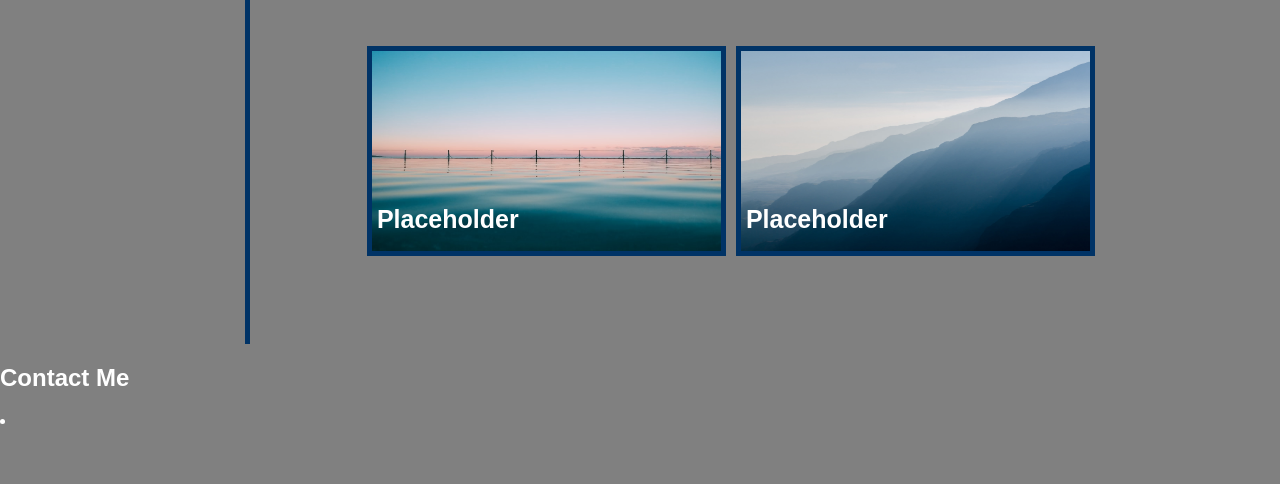
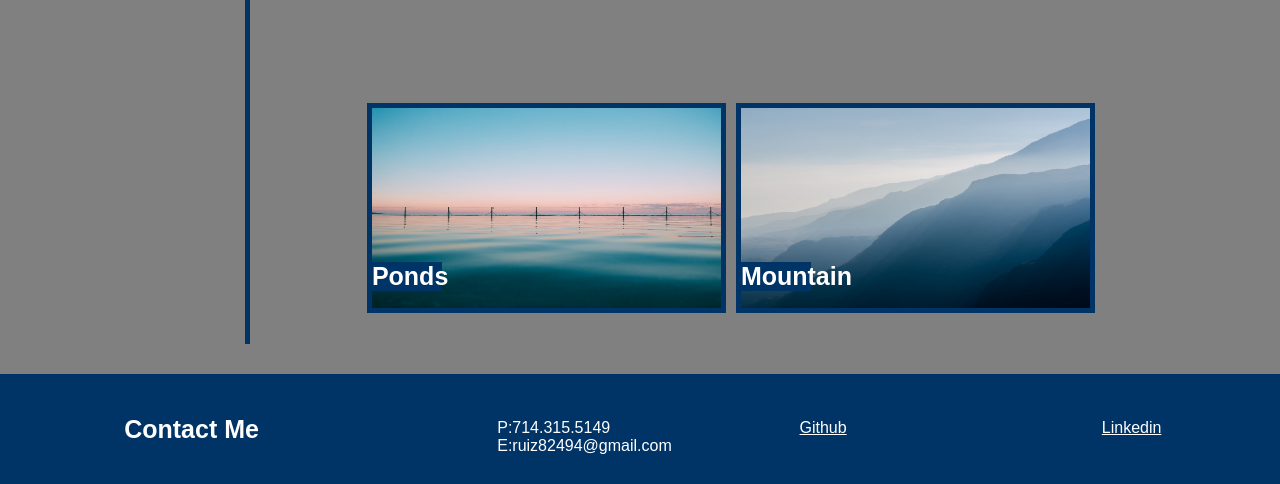
Before and after one commit to Frostquill/Professional-portfolio, a plain HTML site: page index.html in a window 1280 px wide. Shown: the part 1923-2407 px from the top of the page. Before the commit the page ends 2369 px from the top, so only its background shows below. Drawn offline with Linux system fonts and the light colour scheme.

Commit message:
footer added with styling

```diff
--- a/assets/css/styles.css
+++ b/assets/css/styles.css
@@ -137,9 +137,15 @@ header nav ul li  {
     font:bold;
     position:relative;
     bottom:80px;
-    left:10px;
+    left:5px;
+    background-color:rgb(0, 51, 102);
+    background-color:20px;
+    width:12%
 }
 
+.sub-text {
+    width:20%;
+}
 /* Run Buddy */
 
 .run-buddy {
@@ -217,3 +223,27 @@ header nav ul li  {
     border:solid rgb(0, 51, 102) 5px;
 
 }
+
+/* footer */
+
+footer {
+display:flex;
+flex-wrap:wrap;
+justify-content:space-around;
+align-items:center;
+width:100%;
+height:100px;
+margin:30px 0 0 0;
+padding:5px;
+background-color:rgb(0, 51, 102);
+}
+
+.footer-info h2{
+font-size:25px;
+
+}
+
+.footer-contact {
+height:20px;
+width:5%;
+}
--- a/index.html
+++ b/index.html
@@ -75,14 +75,14 @@
                 <img class="horiseon-img"
                 src="./assets/images/Horiseon.jpg" />
                 </a>
-                <h3 class="work-text">Horiseon</h3>
+                <h3 class="work-text sub-text">Horiseon</h3>
             </div>
             <div class="pl1">
                     <a href="#">
                     <img class="pl1-img"
                     src="./assets/images/placeholder-1.jpg" />
                     </a>
-                    <h3 class="work-text">Placeholder</h3>
+                    <h3 class="work-text sub-text">Project 1</h3>
             </div>
 
             <div class="pl2">
@@ -90,33 +90,32 @@
                     <img class="pl2-img"
                     src="./assets/images/placeholder-2.jpg"/>
                     </a>
-                    <h3 class="work-text">Placeholder</h3>
+                    <h3 class="work-text sub-text">Ponds</h3>
             </div>
             <div class="pl3">
                 <a href="#">
                 <img class="pl3-img"
                 src="./assets/images/placeholder-3.jpg"/>
                 </a>
-                <h3 class="work-text">Placeholder</h3>
+                <h3 class="work-text sub-text">Mountain</h3>
             </div>
         </div>
     </section>
 
     <!-- Contact Me -->
-    <footer id="Contact-Me" class="footer">
+    <footer id="Contact-Me">
         <div class="footer-info">
             <h2>Contact Me</h2>
         </div>
-        <li>
-            <ul>
-
-            </ul>
-            <ul>
-
-            </ul>
-            <ul>
-
-            </ul>
-        </li>
+       <div class="footer-contact">
+           P:714.315.5149 <br/>
+           E:ruiz82494@gmail.com
+       </div>
+       <div class="footer-contact">
+           <a href="https://github.com/Frostquill">Github</a>
+        </div>
+        <div class="footer-contact">
+            <a href="https://www.linkedin.com/in/michael-ruiz-235b951b6/">Linkedin</a>
+        </div>
     </footer>
 </html>
```
